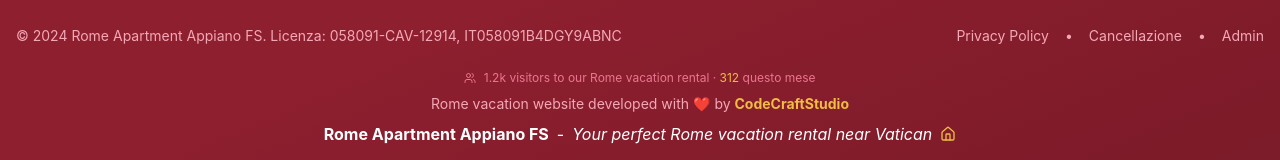
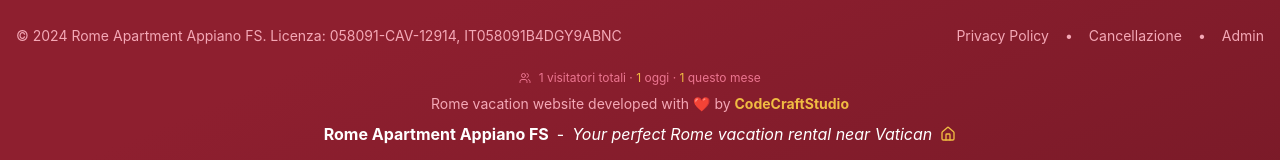
Before and after one commit to fracabu/rcm-apt-landing, a Vue app: page / in a window 1280 px wide. Shown: the part 6299-6459 px from the top of the page. Built offline with nearby package versions, Linux system fonts and the light colour scheme; no server answers.

Commit message:
change visitors ts

```diff
--- a/src/components/TheFooter.vue
+++ b/src/components/TheFooter.vue
@@ -36,13 +36,13 @@
           <div class="space-y-2 text-roma-200">
             <div class="flex items-center">
               <MailIcon class="mr-2 h-4 w-4" />
-              <a href="mailto:romacaputmundiguesthouse@gmail.com" class="hover:text-roma-gold-400 transition-colors">
+              <a href="mailto:info@romacaputmundiapt.it" class="hover:text-roma-gold-400 transition-colors">
                info@romacaputmundiapt.it
               </a>
             </div>
             <div class="flex items-center">
               <PhoneIcon class="mr-2 h-4 w-4" />
-              <a href="https://wa.me/393123456789" class="hover:text-roma-gold-400 transition-colors">
+              <a href="https://wa.me/393204933807" class="hover:text-roma-gold-400 transition-colors">
                 +39 320 49 33 807
               </a>
             </div>
@@ -81,8 +81,9 @@
     <div class="text-center mt-6 space-y-2">
       <div class="text-roma-400 text-xs">
         <UsersIcon class="inline h-3 w-3 mr-1" />
-        {{ formatVisitorCount(visitorCount) }} {{ $t('footer.visitors') }} ·
-        <span class="text-roma-gold-400">{{ getMonthlyVisitors() }}</span> questo mese
+        {{ formatVisitorCount(visitorCount) }} visitatori totali ·
+        <span class="text-roma-gold-400">{{ todayVisitors }}</span> oggi ·
+        <span class="text-roma-gold-400">{{ formatVisitorCount(monthlyVisitors) }}</span> questo mese
       </div>
       <div class="text-roma-300 text-sm">
         {{ $t('footer.developed') }} <strong class="text-roma-gold-400">CodeCraftStudio</strong>
@@ -111,19 +112,13 @@ import {
 } from 'lucide-vue-next'
 import {
   visitorCount,
+  todayVisitors,
+  monthlyVisitors,
   initVisitorCounter,
-  formatVisitorCount,
-  simulateOrganicGrowth
+  formatVisitorCount
 } from '../stores/visitors'
 
-const getMonthlyVisitors = () => {
-  // Stima realistica: 20-30% del traffico totale nell'ultimo mese
-  const monthlyEstimate = Math.floor(visitorCount.value * 0.25)
-  return formatVisitorCount(monthlyEstimate)
-}
-
 onMounted(() => {
-  initVisitorCounter()
-  simulateOrganicGrowth()
+  initVisitorCounter() // Solo contatore reale, nessuna simulazione
 })
 </script>
--- a/src/stores/visitors.ts
+++ b/src/stores/visitors.ts
@@ -2,78 +2,135 @@ import { ref } from 'vue'
 import { useStorage } from '@vueuse/core'
 
 export const visitorCount = ref(0)
+export const todayVisitors = ref(0)
+export const monthlyVisitors = ref(0)
 
-// Contatore visitatori reale con persistenza locale
+// Contatore visitatori reale - SOLO visite autentiche
 export const initVisitorCounter = () => {
-  // Usa useStorage per persistenza reattiva
-  const storedCount = useStorage('siteVisitorCount', 1247) // Numero base realistico
+  const storedCount = useStorage('siteVisitorCount', 0) // Parte da ZERO
   const lastVisit = useStorage('lastVisitTimestamp', 0)
   const sessionId = useStorage('currentSessionId', '')
+  const dailyVisits = useStorage('dailyVisitCount', 0)
+  const lastVisitDate = useStorage('lastVisitDate', '')
+  const monthlyVisits = useStorage('monthlyVisitCount', 0)
+  const lastMonthReset = useStorage('lastMonthReset', '')
 
   const now = Date.now()
+  const today = new Date().toDateString()
+  const currentMonth = new Date().getMonth() + new Date().getFullYear() * 12
   const currentSessionId = `${now}-${Math.random().toString(36).substr(2, 9)}`
   const sessionTimeout = 30 * 60 * 1000 // 30 minuti
 
-  // Incrementa solo per nuove sessioni (dopo 30 minuti di inattività)
+  // Reset contatore giornaliero se è un nuovo giorno
+  if (lastVisitDate.value !== today) {
+    dailyVisits.value = 0
+    lastVisitDate.value = today
+  }
+
+  // Reset contatore mensile se è un nuovo mese
+  if (lastMonthReset.value !== currentMonth.toString()) {
+    monthlyVisits.value = 0
+    lastMonthReset.value = currentMonth.toString()
+  }
+
+  // Incrementa SOLO per visite reali (nuove sessioni)
   if (!lastVisit.value ||
       (now - lastVisit.value) > sessionTimeout ||
       sessionId.value !== currentSessionId) {
 
     storedCount.value += 1
+    dailyVisits.value += 1
+    monthlyVisits.value += 1
     sessionId.value = currentSessionId
     lastVisit.value = now
+
+    console.log('🎯 Nuova visita reale registrata:', {
+      totale: storedCount.value,
+      oggi: dailyVisits.value,
+      mese: monthlyVisits.value
+    })
   }
 
   visitorCount.value = storedCount.value
+  todayVisitors.value = dailyVisits.value
+  monthlyVisitors.value = monthlyVisits.value
 }
 
-// Simula crescita organica realistica del traffico
-export const simulateOrganicGrowth = () => {
-  const storedCount = useStorage('siteVisitorCount', 1247)
-  const lastGrowthUpdate = useStorage('lastGrowthUpdate', Date.now())
-  const now = Date.now()
-  const daysSinceLastUpdate = Math.floor((now - lastGrowthUpdate.value) / (24 * 60 * 60 * 1000))
-
-  if (daysSinceLastUpdate > 0) {
-    // Crescita giornaliera realistica: 15-45 visitatori al giorno
-    const dailyGrowth = Math.floor(Math.random() * 30) + 15
-    storedCount.value += dailyGrowth * daysSinceLastUpdate
-    lastGrowthUpdate.value = now
-    visitorCount.value = storedCount.value
+// Formatta i numeri per display
+export const formatVisitorCount = (count: number): string => {
+  if (count >= 1000000) {
+    return `${(count / 1000000).toFixed(1)}M`
+  } else if (count >= 1000) {
+    return `${(count / 1000).toFixed(1)}k`
   }
+  return count.toString()
 }
 
 // Incrementa manualmente il contatore (per test o eventi speciali)
 export const incrementVisitorCount = () => {
-  const storedCount = useStorage('siteVisitorCount', 1247)
+  const storedCount = useStorage('siteVisitorCount', 0)
+  const dailyVisits = useStorage('dailyVisitCount', 0)
+  const monthlyVisits = useStorage('monthlyVisitCount', 0)
+
   storedCount.value += 1
+  dailyVisits.value += 1
+  monthlyVisits.value += 1
+
   visitorCount.value = storedCount.value
+  todayVisitors.value = dailyVisits.value
+  monthlyVisitors.value = monthlyVisits.value
+
+  console.log('✅ Contatore incrementato manualmente')
 }
 
-// Reset del contatore (solo per admin)
-export const resetVisitorCount = (newCount: number = 0) => {
-  const storedCount = useStorage('siteVisitorCount', 1247)
-  storedCount.value = newCount
-  visitorCount.value = newCount
+// Reset completo di tutti i contatori
+export const resetAllCounters = () => {
+  // Rimuovi tutti i dati dal localStorage
+  localStorage.removeItem('siteVisitorCount')
+  localStorage.removeItem('dailyVisitCount')
+  localStorage.removeItem('monthlyVisitCount')
+  localStorage.removeItem('lastVisitDate')
+  localStorage.removeItem('lastMonthReset')
+  localStorage.removeItem('lastVisitTimestamp')
+  localStorage.removeItem('currentSessionId')
+  localStorage.removeItem('lastGrowthUpdate') // Rimuovi anche vecchi dati fake
+
+  // Reset valori reattivi
+  visitorCount.value = 0
+  todayVisitors.value = 0
+  monthlyVisitors.value = 0
+
+  console.log('🗑️ Tutti i contatori sono stati resettati a zero')
 }
 
-// Ottieni statistiche dettagliate
+// Ottieni statistiche dettagliate (per debug o admin)
 export const getVisitorStats = () => {
-  const storedCount = useStorage('siteVisitorCount', 1247)
+  const storedCount = useStorage('siteVisitorCount', 0)
   const lastVisit = useStorage('lastVisitTimestamp', 0)
   const sessionId = useStorage('currentSessionId', '')
+  const dailyVisits = useStorage('dailyVisitCount', 0)
+  const monthlyVisits = useStorage('monthlyVisitCount', 0)
 
   return {
     totalVisitors: storedCount.value,
+    todayVisitors: dailyVisits.value,
+    monthlyVisitors: monthlyVisits.value,
     lastVisit: lastVisit.value ? new Date(lastVisit.value) : null,
     currentSession: sessionId.value,
     isNewSession: !sessionId.value || (Date.now() - lastVisit.value) > 30 * 60 * 1000
   }
 }
 
-export const formatVisitorCount = (count: number): string => {
-  if (count >= 1000) {
-    return `${(count / 1000).toFixed(1)}k`
-  }
-  return count.toString()
+// Verifica se il visitatore è già stato contato oggi
+export const isVisitorCountedToday = () => {
+  const lastVisit = useStorage('lastVisitTimestamp', 0)
+  const sessionTimeout = 30 * 60 * 1000
+  return lastVisit.value && (Date.now() - lastVisit.value) <= sessionTimeout
 }
+
+// Per admin - visualizza tutte le statistiche
+export const debugVisitorInfo = () => {
+  const stats = getVisitorStats()
+  console.table(stats)
+  return stats
+}
```
